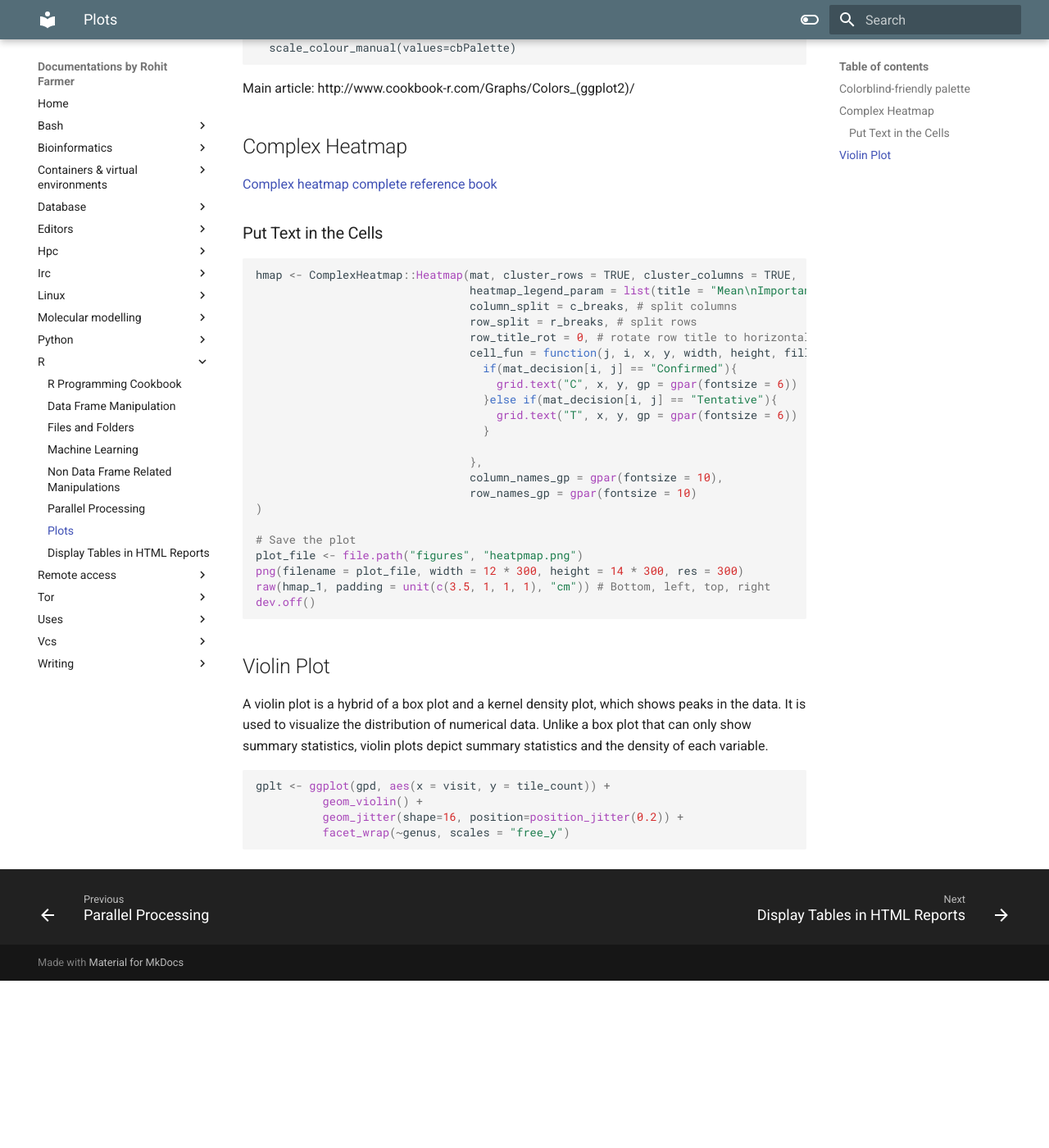
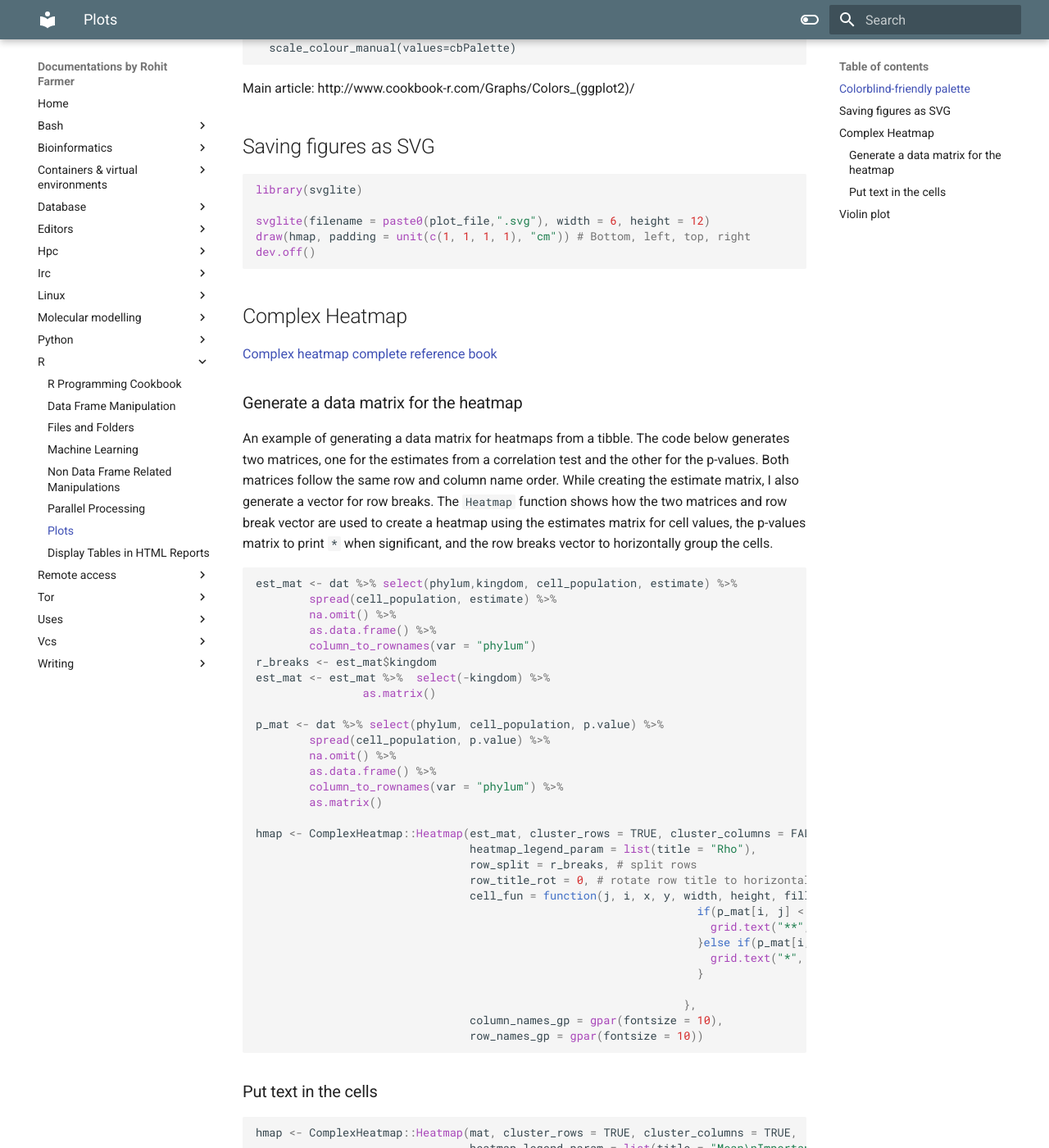
Before and after one commit to rohitfarmer/mk-docs, an MkDocs documentation site: the page built from docs/r/plots.md, in a window 1280 px wide and 1400 px high, scrolled down 422 px. Shown: the whole window at 82% size. Built offline with MkDocs 1.6.1 and Material for MkDocs 9.7.7, drawn with Linux system fonts in a browser that asks for light colours; before the commit the page ends 1618 px from its top, so only the background shows below that.

Commit message:
matrix for heatmap

````diff
--- a/docs/r/plots.md
+++ b/docs/r/plots.md
@@ -16,10 +16,56 @@ cbbPalette <- c("#000000", "#E69F00", "#56B4E9", "#009E73", "#F0E442", "#0072B2"
 
 Main article: http://www.cookbook-r.com/Graphs/Colors_(ggplot2)/
 
+## Saving figures as SVG
+
+```R
+library(svglite)
+
+svglite(filename = paste0(plot_file,".svg"), width = 6, height = 12)
+draw(hmap, padding = unit(c(1, 1, 1, 1), "cm")) # Bottom, left, top, right
+dev.off()
+```
+
 ## Complex Heatmap
 <a href="https://jokergoo.github.io/ComplexHeatmap-reference/book/" target="_blank">Complex heatmap complete reference book</a>
 
-### Put Text in the Cells
+### Generate a data matrix for the heatmap
+An example of generating a data matrix for heatmaps from a tibble. The code below generates two matrices, one for the estimates from a correlation test and the other for the p-values. Both matrices follow the same row and column name order. While creating the estimate matrix, I also generate a vector for row breaks. The `Heatmap` function shows how the two matrices and row break vector are used to create a heatmap using the estimates matrix for cell values, the p-values matrix to print `*` when significant, and the row breaks vector to horizontally group the cells.
+
+```R
+est_mat <- dat %>% select(phylum,kingdom, cell_population, estimate) %>%
+        spread(cell_population, estimate) %>%
+        na.omit() %>%
+        as.data.frame() %>%
+        column_to_rownames(var = "phylum")
+r_breaks <- est_mat$kingdom
+est_mat <- est_mat %>%  select(-kingdom) %>%
+                as.matrix()
+
+p_mat <- dat %>% select(phylum, cell_population, p.value) %>%
+        spread(cell_population, p.value) %>%
+        na.omit() %>%
+        as.data.frame() %>%
+        column_to_rownames(var = "phylum") %>%
+        as.matrix()
+
+hmap <- ComplexHeatmap::Heatmap(est_mat, cluster_rows = TRUE, cluster_columns = FALSE,
+                                heatmap_legend_param = list(title = "Rho"),
+                                row_split = r_breaks, # split rows
+                                row_title_rot = 0, # rotate row title to horizontal, default is vertical
+                                cell_fun = function(j, i, x, y, width, height, fill) {
+                                                                  if(p_mat[i, j] < 0.001){
+                                                                    grid.text("**", x, y, gp = gpar(fontsize = 6))
+                                                                  }else if(p_mat[i,j] > 0.001 & p_mat[i, j] < 0.05){
+                                                                    grid.text("*", x, y, gp = gpar(fontsize = 6))
+                                                                  }
+
+                                                                },
+                                column_names_gp = gpar(fontsize = 10),
+                                row_names_gp = gpar(fontsize = 10))
+```
+
+### Put text in the cells
 ```R
 hmap <- ComplexHeatmap::Heatmap(mat, cluster_rows = TRUE, cluster_columns = TRUE,
                                 heatmap_legend_param = list(title = "Mean\nImportance"),
@@ -41,11 +87,11 @@ hmap <- ComplexHeatmap::Heatmap(mat, cluster_rows = TRUE, cluster_columns = TRUE
 # Save the plot
 plot_file <- file.path("figures", "heatpmap.png")
 png(filename = plot_file, width = 12 * 300, height = 14 * 300, res = 300)
-raw(hmap_1, padding = unit(c(3.5, 1, 1, 1), "cm")) # Bottom, left, top, right
+draw(hmap, padding = unit(c(3.5, 1, 1, 1), "cm")) # Bottom, left, top, right
 dev.off()
 ```
 
-## Violin Plot
+## Violin plot
 A violin plot is a hybrid of a box plot and a kernel density plot, which shows peaks in the data. It is used to visualize the distribution of numerical data. Unlike a box plot that can only show summary statistics, violin plots depict summary statistics and the density of each variable.
 
 ```R
````
